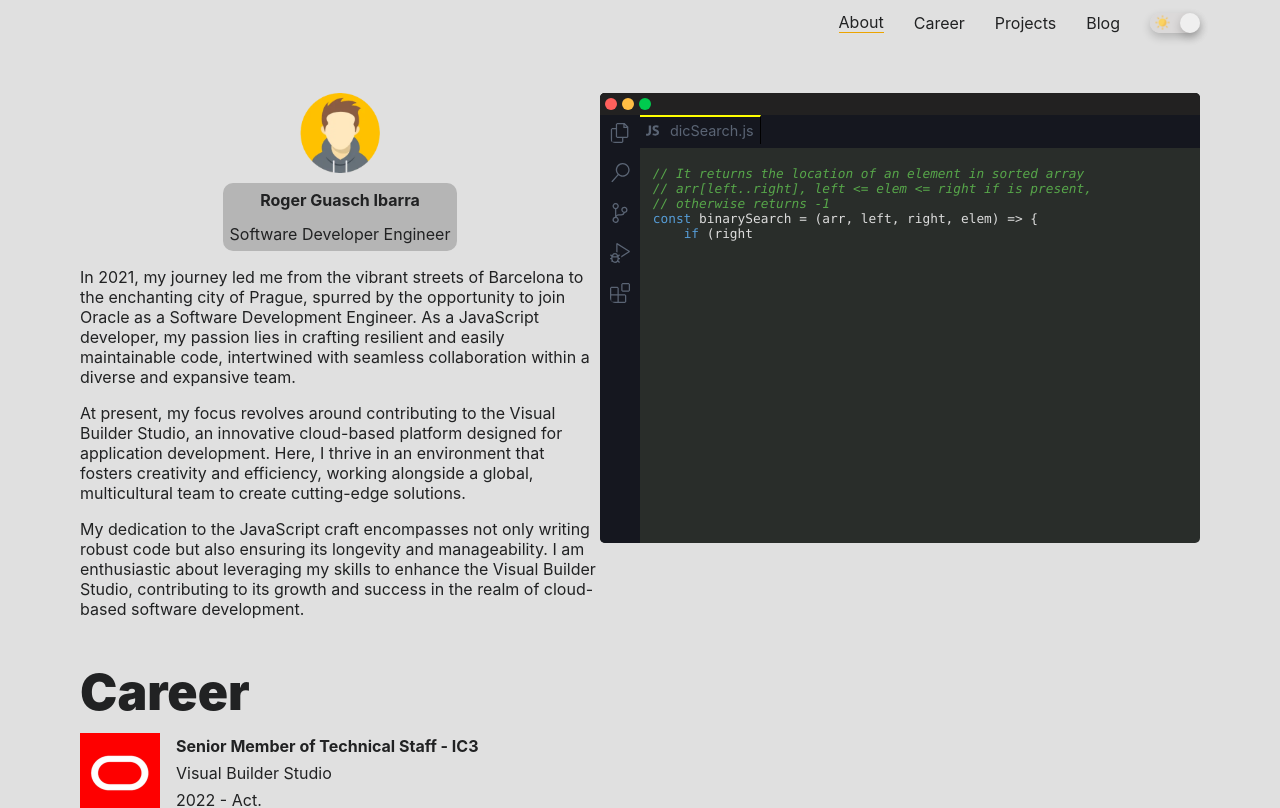
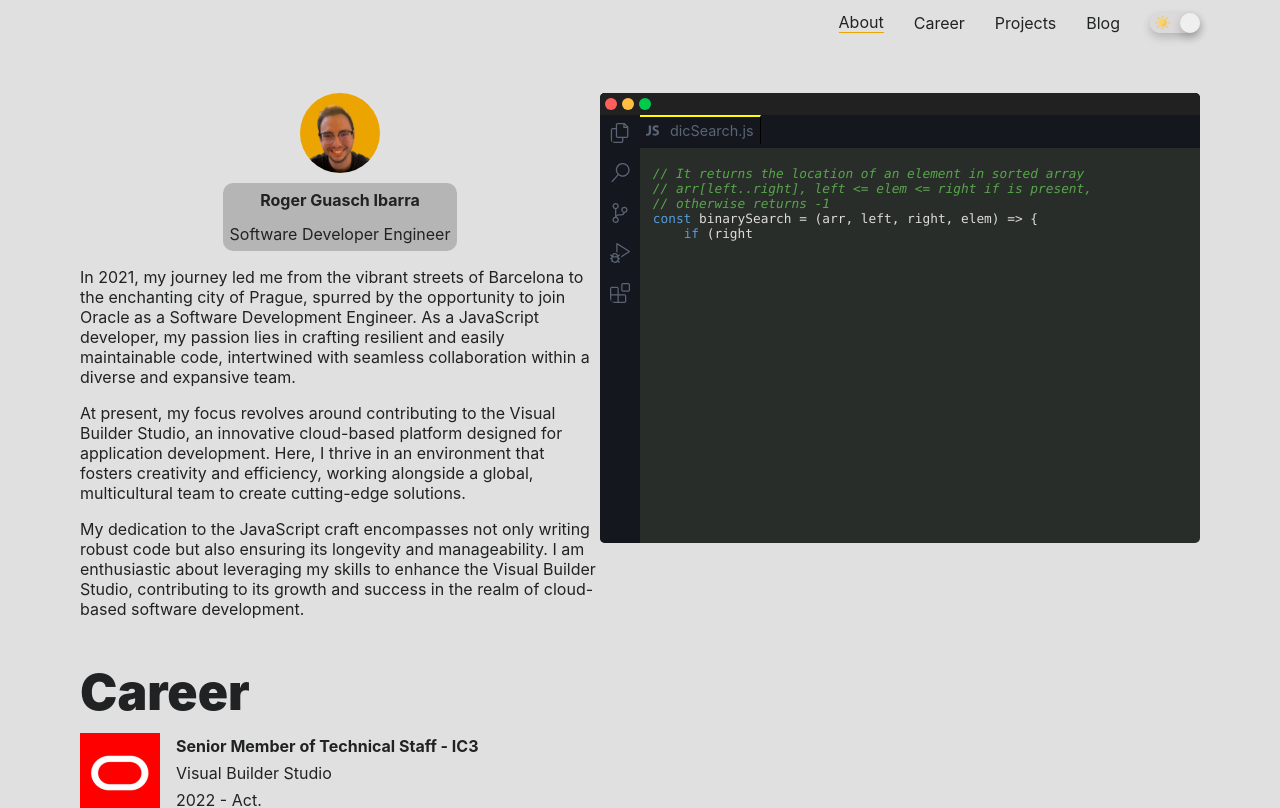
Before and after one commit to roguib/personal-site, a React (Create React App) app: page / in a window 1280 px wide. Shown: the top 808 px of the page. Built offline with nearby package versions, Linux system fonts and the light colour scheme.

Commit message:
update profile pic

```diff
--- a/src/App.js
+++ b/src/App.js
@@ -23,7 +23,6 @@
       <div className="flex-title-container">
         <div className="col">
           <div className="title">
-
             {/* <div className="flex-external-icons-container">
               <a
                 className="external-icon"
@@ -55,9 +54,6 @@
             </div> */}
           </div>
         </div>
-
-        <div id="editor-wrapper" className="col">
-        </div>
       </div>
       <div className="section">
         <h1 className="title">Projects</h1>
--- a/src/components/Profile/Profile.css
+++ b/src/components/Profile/Profile.css
@@ -13,6 +13,10 @@
     font-weight: bold;
 }
 
+.profile-wrapper img {
+    border-radius: 40px;
+}
+
 .name-wrapper {
     background-color: var(--bg-primary);
     border-radius: 10px;
```
Also changed, not shown: src/images/profile-picture.png.
